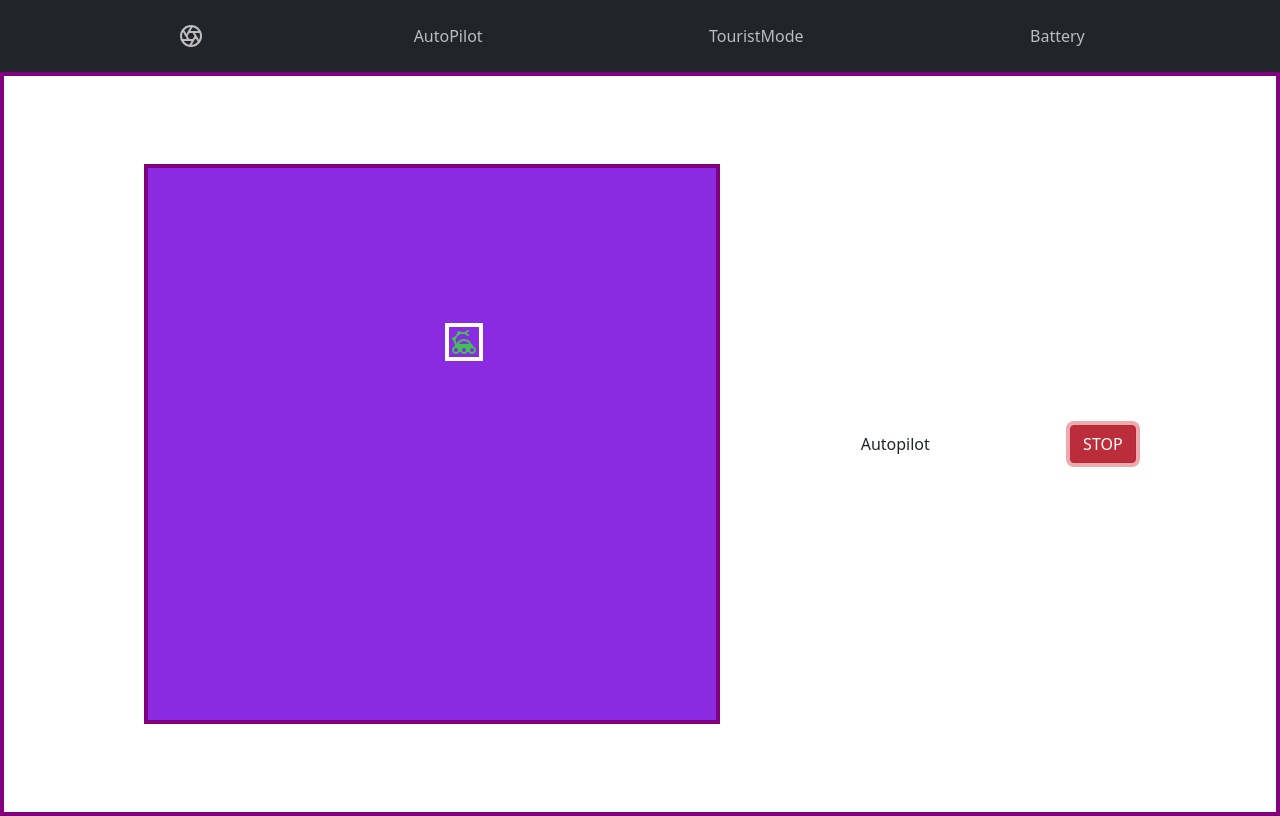
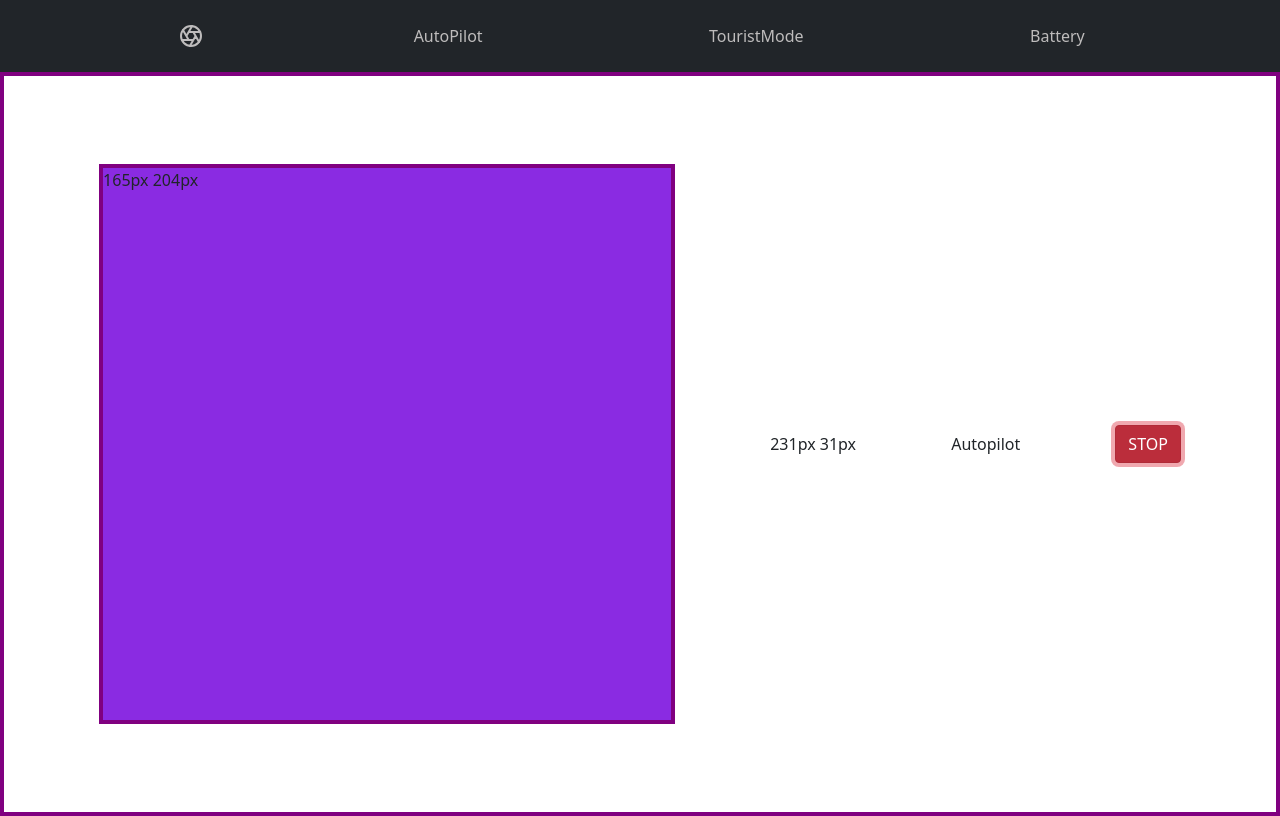
Before and after one commit to Shaanukstar123/Mars-Rover-Project-WALL-EE, a React (Create React App) app in the folder Command/FrontEnd/pageui/: page /autopilot in a window 1280 px wide. Both pictures are taken after a click on the button "Let's Explore with Dora". Built offline with nearby package versions, Linux system fonts and the light colour scheme.

Commit message:
I think Web App prototpye is done

```diff
--- a/Command/FrontEnd/pageui/package.json
+++ b/Command/FrontEnd/pageui/package.json
@@ -7,6 +7,7 @@
     "@testing-library/react": "^13.3.0",
     "@testing-library/user-event": "^13.5.0",
     "bootstrap": "^5.1.3",
+    "eslint-plugin-react-hooks": "^4.5.0",
     "react": "^18.1.0",
     "react-bootstrap": "^2.4.0",
     "react-dom": "^18.1.0",
@@ -23,7 +24,8 @@
   "eslintConfig": {
     "extends": [
       "react-app",
-      "react-app/jest"
+      "react-app/jest",
+      "plugin:react-hooks/recommended"
     ]
   },
   "browserslist": {
--- /dev/null
+++ b/Command/FrontEnd/pageui/src/Components/AddObstacles.js
@@ -0,0 +1,15 @@
+import Obstacle from "./Obstacle"
+
+const AddObstacles = ({Aliens}) => {
+  return (
+
+    <>
+      {Aliens.map((obj, index) => (
+        <Obstacle key={index} color={obj.color} Alien={obj}  />
+      ))}
+    </>
+
+  )
+}
+
+export default AddObstacles
--- a/Command/FrontEnd/pageui/src/Components/Autopilot.js
+++ b/Command/FrontEnd/pageui/src/Components/Autopilot.js
@@ -1,30 +1,61 @@
 import { useState } from 'react'
 import './Autopilot.css'
 import Rover from './Rover';
+import AddObstacles from './AddObstacles';
 
 
 const Autopilot = () => {
 
+  const [aliens, setAliens] = useState([]);
+
   const [intervalId, setIntervalId] = useState(0);
+
   const [coords, setCoords] = useState({
-    xcoord:90,
-    ycoord:60
+    xcoord:190,
+    ycoord:90
   });
 
 
-  const fetchData = () => {
+  const fetchObstacleData = () => {
+    let x2 = Math.floor((Math.random() * 234));
+    let y2 = Math.floor((Math.random() * 355));
+
+    let alienObj = {
+      color: 'pink',
+      xcoorda : x2,
+      ycoorda : y2,
+    };
+
+
+    console.log("Alien location: " , alienObj);
+    setAliens((aliens) => [...aliens, alienObj]);
+
+  };
+
+
+  const fetchCoordinateData = () => {
+    console.log('fetching..');
 
     let x = Math.floor((Math.random() * 234));
     let y = Math.floor((Math.random() * 355));
+    let z = Math.floor((Math.random() * 2));
 
     let obj = {
       xcoord : x,
-      ycoord : y
+      ycoord : y,
+      obstacle: z
     };
 
-    console.log(obj);
-    setCoords(obj);
-  }
+
+    setCoords(obj)
+
+    if(obj.obstacle === 1){
+      fetchObstacleData();
+    }
+
+    console.log("object is:", obj);
+
+  };
 
   const start = (event) => {
 
@@ -40,10 +71,12 @@ const Autopilot = () => {
       );
 
       setIntervalId(0);
+      setAliens([]);
       return;
     }
 
-    const newIntervalId = setInterval(fetchData, 1500);
+
+    const newIntervalId = setInterval(fetchCoordinateData, 2000);
 
     event.currentTarget.classList.remove(
       'btn-success',
@@ -65,10 +98,12 @@ const Autopilot = () => {
         <Rover  Coordinates={coords}  />
       </div>
 
+      <AddObstacles Aliens={aliens} />
       Autopilot
       <button type="button" className="btn btn-success" onClick={start} > {intervalId ? "STOP" : "Let's Explore with Dora"} </button>
     </div>
   )
 }
 
+
 export default Autopilot
--- /dev/null
+++ b/Command/FrontEnd/pageui/src/Components/Obstacle.js
@@ -0,0 +1,11 @@
+import React from 'react'
+
+const Obstacle = (props) => {
+  return (
+    <div>
+      {props.Alien.xcoorda}px {props.Alien.ycoorda}px
+    </div>
+  )
+}
+
+export default Obstacle
--- a/Command/FrontEnd/pageui/src/Components/Rover.js
+++ b/Command/FrontEnd/pageui/src/Components/Rover.js
@@ -2,16 +2,15 @@ import rover from './static/rover.png'
 
 const Rover = (props) => {
 
-  const joe = () =>{
-
-    console.log(`${props.coordinates.xcoord}px`);
-    console.log(`${props.coordinates.ycoord}px`);
-
-  }
 
   return (
-    <img src={rover} alt="circle" style={{border:"4px solid white", position:"relative", top: `${props.Coordinates.xcoord}px`, left: `${props.Coordinates.ycoord}px`}} onClick={joe} />
+    <div>
+      {props.Coordinates.xcoord}px {props.Coordinates.ycoord}px
+    </div>
+
   )
 }
 
 export default Rover
+
+//<img src={rover} alt="circle" style={{border:"4px solid white", position:"relative", top: `${props.Coordinates.xcoord}px`, left: `${props.Coordinates.ycoord}px`}} onClick={joe} />
```
Also changed, not shown: 1 other file (tests, documents, lock files or other folders).
